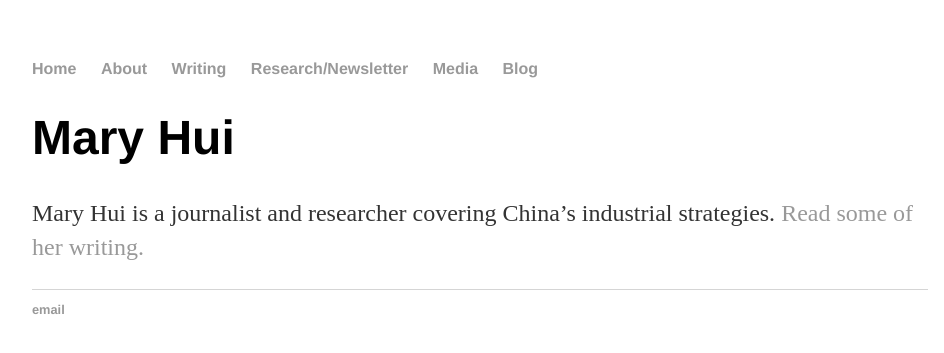
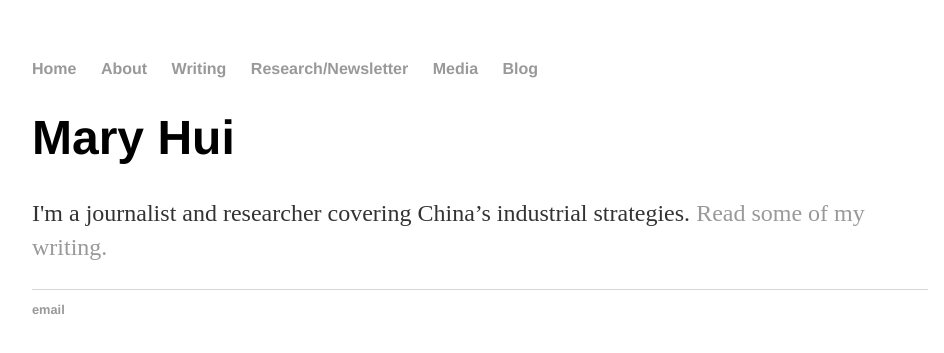
Before and after one commit to marykmhui/marykmhui, a Jekyll site: the page built from index.html, in a window 1280 px wide. Shown: the top 353 px of the page, without its empty margins (160-1104 px from the left). Built offline with Jekyll 4.4.1, drawn with Linux system fonts in a browser that asks for light colours.

Commit message:
Update index.html

```diff
--- a/index.html
+++ b/index.html
@@ -4,5 +4,5 @@ title: Mary Hui
 ---
 <div class="blurb">
 	<h1>Mary Hui</h1>
-	<p>Mary Hui is a journalist and researcher covering China’s industrial strategies. <a href="/writing">Read some of her writing.</a></p>
+	<p>I'm a journalist and researcher covering China’s industrial strategies. <a href="/writing">Read some of my writing.</a></p>
 </div><!-- /.blurb -->
```
